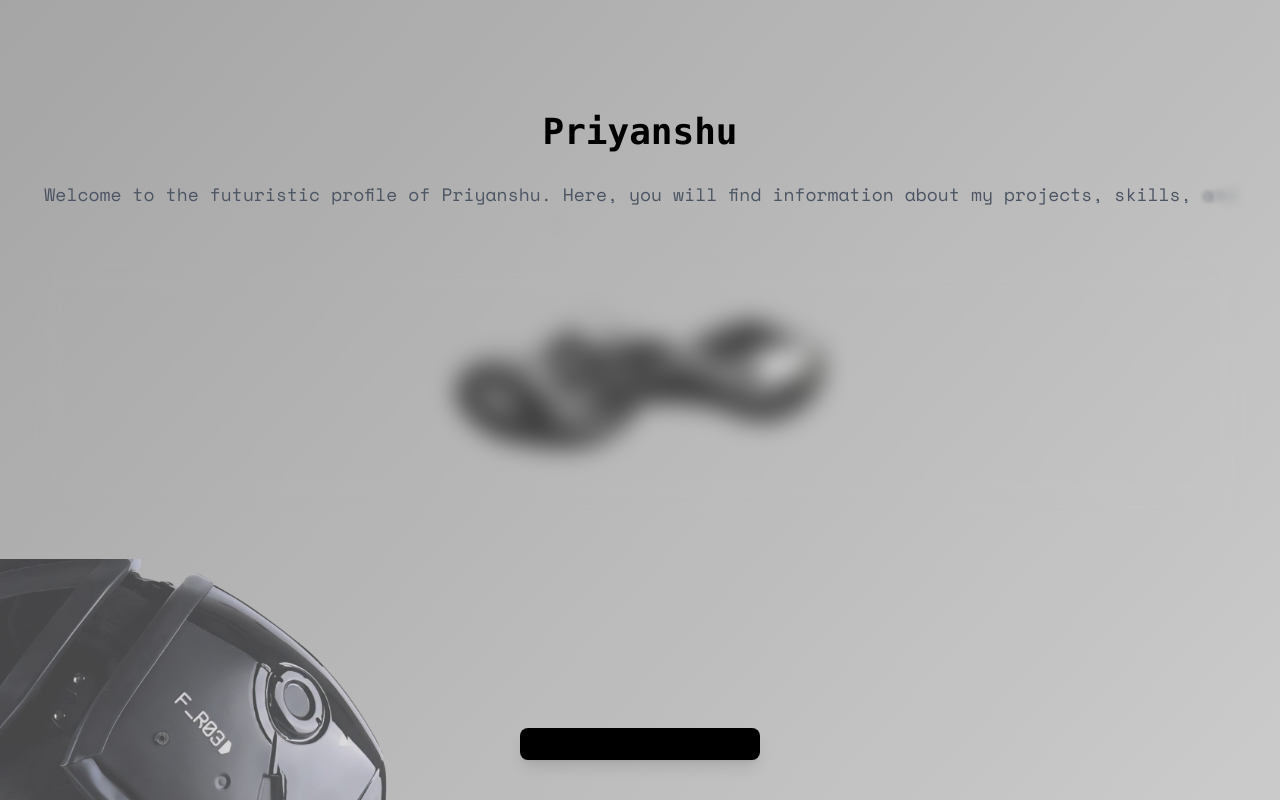
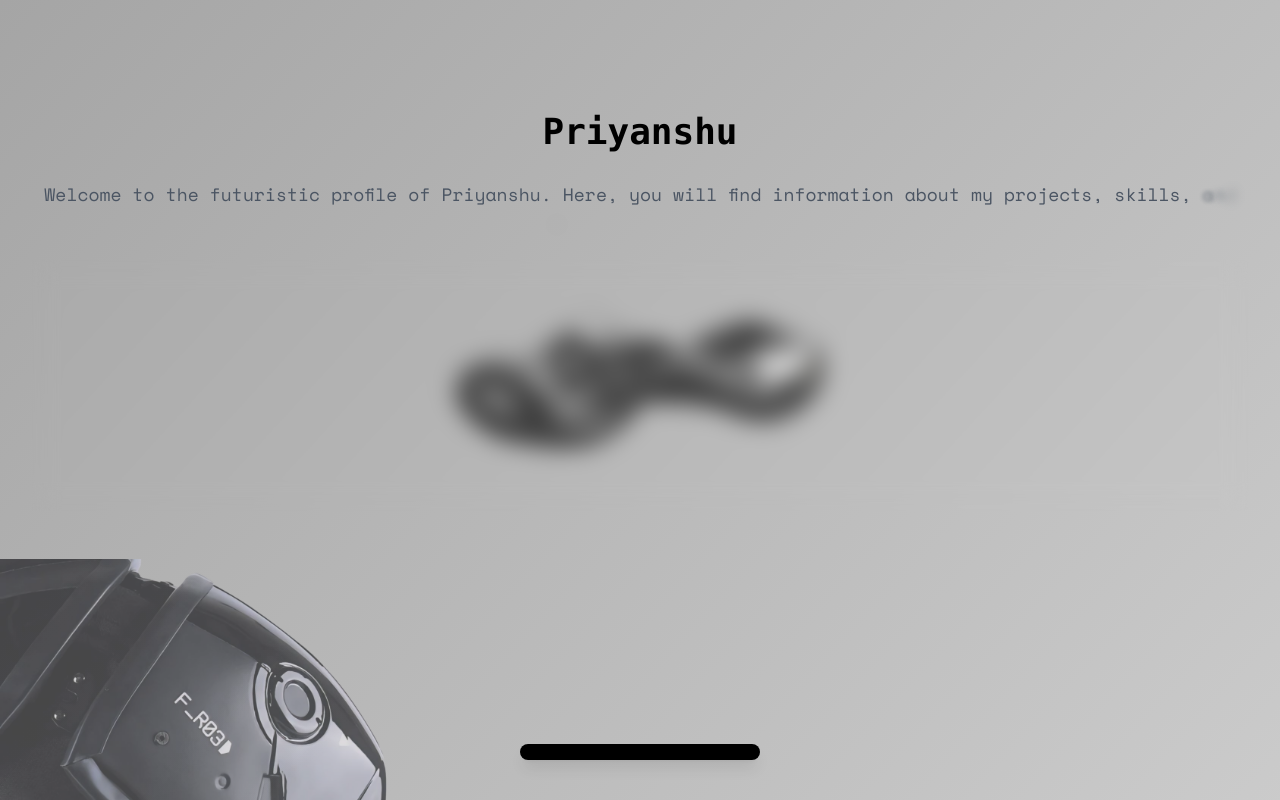
Before and after one commit to Priyansxu/Website, a Next.js app: page / in a window 1280 px wide. Shown: the top 800 px of the page. Built offline with nearby package versions, Linux system fonts and the light colour scheme.

Commit message:
Update index.js

```diff
--- a/pages/index.js
+++ b/pages/index.js
@@ -157,28 +157,11 @@ export default function Page() {
               </motion.p>
 
     <section ref={secondSectionRef} className="flex my-4">
-          <motion.div className="fixed bottom-10 left-0 right-0 z-50 my-0  mx-auto  flex w-60 items-center justify-center gap-1 rounded-lg bg-black text-[#e5e5e5] px-1 py-1 shadow-lg backdrop-blur-md sm:w-90 md:p-2 lg:w-100"
-            initial="hidden"
-            animate={isInView ? "visible" : "hidden"}
+          <motion.div className="fixed bottom-10 left-0 right-0 z-50 my-0  mx-auto  flex w-60 items-center justify-center gap-1 rounded-lg bg-black text-[#e5e5e5] px-1 py-1 shadow-lg backdrop-blur-xl sm:w-90 md:p-2 lg:w-100"
+     initial="hidden"
+     animate={isInView ? "visible" : "hidden"}
           >
-          <a     href="https://www.twitter.com/priyansxu_gupta"
-            target="_blank"
-            className=" flex align-middle items-center space-x-1 w-max "
-          >
-            <TfiTwitterAlt className="p-2 w-8" />
-          </a>
-       <a     href="https://www.instagram.com/priyansxu_gupta"
-            target="_blank"
-            className=" flex align-middle items-center space-x-1 w-max "
-          >
-            <TfiInstagram className="p-2 w-8" />
-          </a>
-       <a     href="https://www.github.com/priyansxu"
-            target="_blank"
-            className=" flex align-middle items-center space-x-1 w-max "
-          >
-            <TfiGithub className="p-2 w-8" />
-          </a>
+
      </motion.div>
  </section>
       </main>
```
